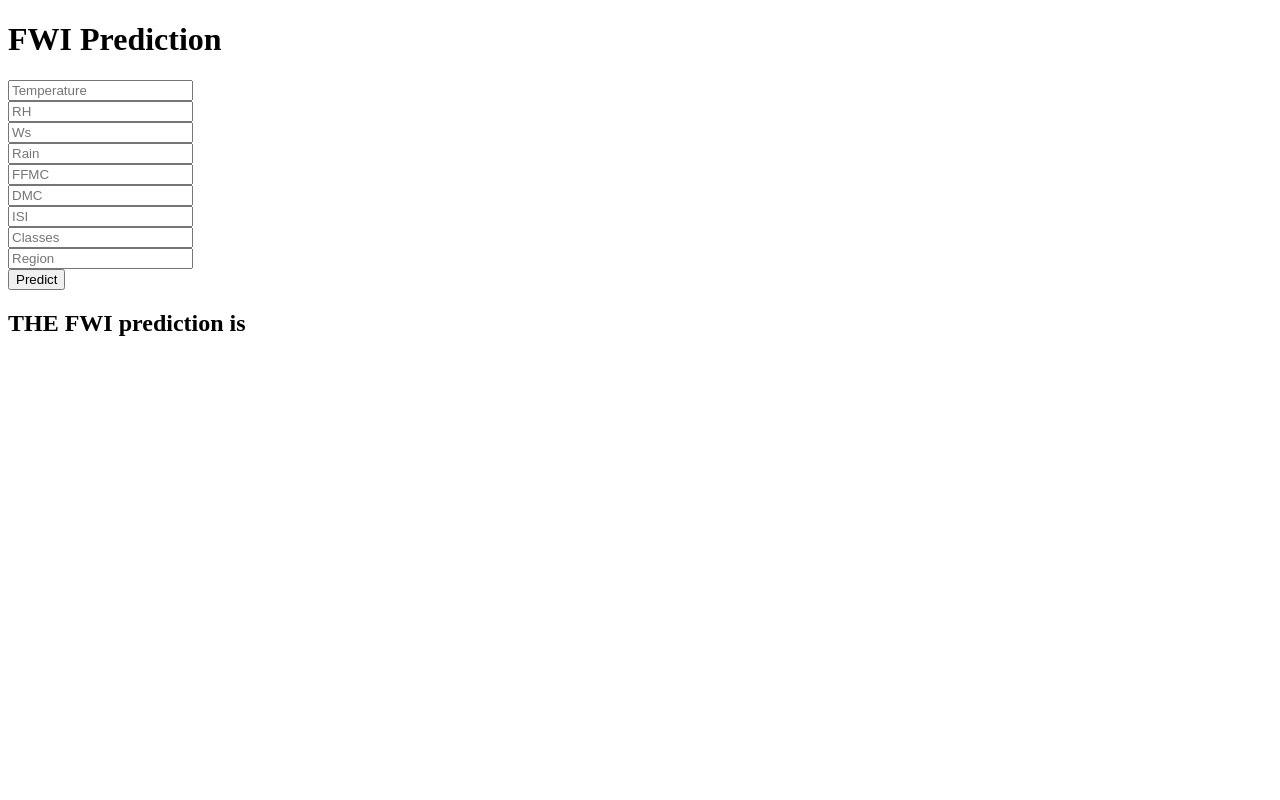
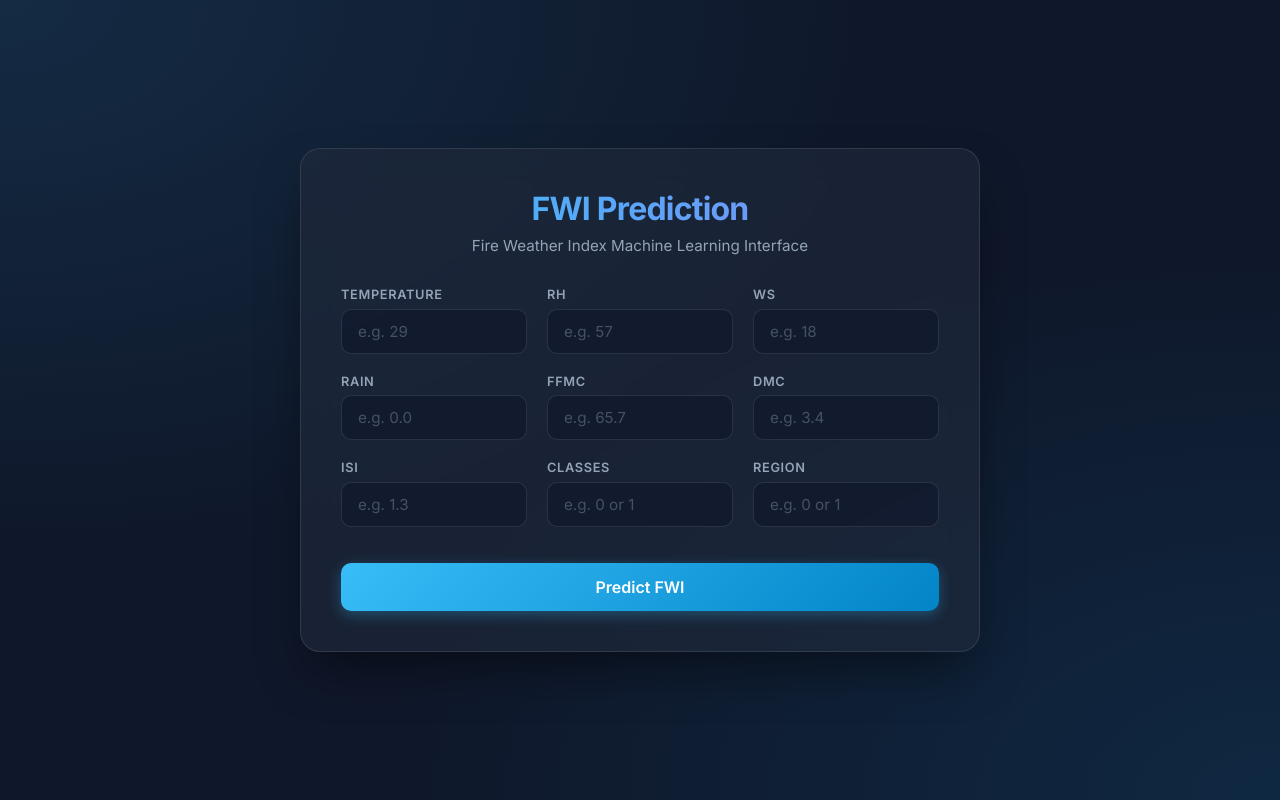
Before and after one commit to HARRY1104/HarishML, a Flask app: page /predict in a window 1280 px wide. Run offline with Flask 3, Linux system fonts and the light colour scheme; parts of the project's set-up code (start-up, migrations or seed data) failed here and were passed over.

Commit message:
Refactor home.html to enhance layout and styling for FWI Prediction System

```diff
--- a/templates/home.html
+++ b/templates/home.html
@@ -1,26 +1,223 @@
 <!DOCTYPE html>
 <html lang="en">
-    <body>
-        <div class = 'login'>
+<head>
+    <meta charset="UTF-8">
+    <meta name="viewport" content="width=device-width, initial-scale=1.0">
+    <title>FWI Prediction System</title>
+    <link href="https://fonts.googleapis.com/css2?family=Inter:wght@300;400;500;600;700&display=swap" rel="stylesheet">
+    <style>
+        :root {
+            --bg-color: #0f172a;
+            --card-bg: rgba(30, 41, 59, 0.7);
+            --accent-color: #38bdf8;
+            --accent-hover: #0284c7;
+            --text-main: #f8fafc;
+            --text-muted: #94a3b8;
+            --border-color: rgba(255, 255, 255, 0.1);
+            --input-bg: rgba(15, 23, 42, 0.6);
+        }
+
+        * {
+            box-sizing: border-box;
+            margin: 0;
+            padding: 0;
+            font-family: 'Inter', sans-serif;
+        }
+
+        body {
+            background-color: var(--bg-color);
+            background-image:
+                radial-gradient(at 0% 0%, rgba(56, 189, 248, 0.12) 0px, transparent 50%),
+                radial-gradient(at 100% 100%, rgba(14, 165, 233, 0.12) 0px, transparent 50%);
+            color: var(--text-main);
+            min-height: 100vh;
+            display: flex;
+            align-items: center;
+            justify-content: center;
+            padding: 2rem 1rem;
+        }
+
+        .container {
+            width: 100%;
+            max-width: 680px;
+            background: var(--card-bg);
+            backdrop-filter: blur(16px);
+            -webkit-backdrop-filter: blur(16px);
+            border: 1px solid var(--border-color);
+            border-radius: 20px;
+            padding: 2.5rem;
+            box-shadow: 0 25px 50px -12px rgba(0, 0, 0, 0.5);
+        }
+
+        .header {
+            text-align: center;
+            margin-bottom: 2rem;
+        }
+
+        .header h1 {
+            font-size: 2rem;
+            font-weight: 700;
+            letter-spacing: -0.025em;
+            background: linear-gradient(to right, #38bdf8, #818cf8);
+            background-clip: text;
+            -webkit-background-clip: text;
+            -webkit-text-fill-color: transparent;
+            margin-bottom: 0.5rem;
+        }
+
+        .header p {
+            color: var(--text-muted);
+            font-size: 0.95rem;
+        }
+
+        .form-grid {
+            display: grid;
+            grid-template-columns: repeat(auto-fit, minmax(180px, 1fr));
+            gap: 1.25rem;
+        }
+
+        .input-group {
+            display: flex;
+            flex-direction: column;
+            gap: 0.4rem;
+        }
+
+        .input-group label {
+            font-size: 0.8rem;
+            font-weight: 600;
+            color: var(--text-muted);
+            text-transform: uppercase;
+            letter-spacing: 0.05em;
+        }
+
+        .input-group input {
+            background: var(--input-bg);
+            border: 1px solid var(--border-color);
+            border-radius: 10px;
+            padding: 0.75rem 1rem;
+            color: var(--text-main);
+            font-size: 0.95rem;
+            outline: none;
+            transition: all 0.2s ease;
+        }
+
+        .input-group input:focus {
+            border-color: var(--accent-color);
+            box-shadow: 0 0 0 3px rgba(56, 189, 248, 0.15);
+        }
+
+        .input-group input::placeholder {
+            color: rgba(148, 163, 184, 0.4);
+        }
+
+        .btn-submit {
+            grid-column: 1 / -1;
+            margin-top: 1rem;
+            background: linear-gradient(135deg, var(--accent-color), var(--accent-hover));
+            color: #fff;
+            font-weight: 600;
+            font-size: 1rem;
+            padding: 0.875rem;
+            border: none;
+            border-radius: 10px;
+            cursor: pointer;
+            transition: transform 0.1s ease, box-shadow 0.2s ease;
+            box-shadow: 0 4px 14px rgba(56, 189, 248, 0.3);
+        }
+
+        .btn-submit:hover {
+            transform: translateY(-1px);
+            box-shadow: 0 6px 20px rgba(56, 189, 248, 0.4);
+        }
+
+        .btn-submit:active {
+            transform: translateY(0);
+        }
+
+        .result-card {
+            margin-top: 2rem;
+            padding: 1.25rem;
+            border-radius: 12px;
+            background: rgba(56, 189, 248, 0.08);
+            border: 1px solid rgba(56, 189, 248, 0.2);
+            text-align: center;
+        }
+
+        .result-card h2 {
+            font-size: 1.1rem;
+            font-weight: 600;
+            color: var(--accent-color);
+        }
+
+        .result-card span {
+            font-weight: 700;
+            color: #fff;
+        }
+    </style>
+</head>
+<body>
+
+    <div class="container">
+        <div class="header">
             <h1>FWI Prediction</h1>
+            <p>Fire Weather Index Machine Learning Interface</p>
+        </div>
 
-<!-- Main Input For Receiving Query to our ML -->
-    <form action="{{ url_for('predict')}}" method="post">
-        <input type="text" name="Temperature" placeholder="Temperature" required="required" /><br>
-        <input type="text" name="RH" placeholder="RH" required="required" /><br>
-        <input type="text" name="Ws" placeholder="Ws" required="required" /><br>
-        <input type="text" name="Rain" placeholder="Rain" required="required" /><br>
-        <input type="text" name="FFMC" placeholder="FFMC" required="required" /><br>
-        <input type="text" name="DMC" placeholder="DMC" required="required" /><br>
-        <input type="text" name="ISI" placeholder="ISI" required="required" /><br>
-        <input type="text" name="Classes" placeholder="Classes" required="required" /><br>
-        <input type="text" name="Region" placeholder="Region" required="required" /><br>
+        <form action="{{ url_for('predict') }}" method="post" class="form-grid">
+            <div class="input-group">
+                <label for="Temperature">Temperature</label>
+                <input type="text" id="Temperature" name="Temperature" placeholder="e.g. 29" required />
+            </div>
 
-        <button type="submit" class="btn btn-primary btn-block btn-large">Predict</button>
-    </form>
+            <div class="input-group">
+                <label for="RH">RH</label>
+                <input type="text" id="RH" name="RH" placeholder="e.g. 57" required />
+            </div>
 
-    <h2>
-        THE FWI prediction is {{result}}
-    </h2>
+            <div class="input-group">
+                <label for="Ws">Ws</label>
+                <input type="text" id="Ws" name="Ws" placeholder="e.g. 18" required />
             </div>
-    </body>
+
+            <div class="input-group">
+                <label for="Rain">Rain</label>
+                <input type="text" id="Rain" name="Rain" placeholder="e.g. 0.0" required />
+            </div>
+
+            <div class="input-group">
+                <label for="FFMC">FFMC</label>
+                <input type="text" id="FFMC" name="FFMC" placeholder="e.g. 65.7" required />
+            </div>
+
+            <div class="input-group">
+                <label for="DMC">DMC</label>
+                <input type="text" id="DMC" name="DMC" placeholder="e.g. 3.4" required />
+            </div>
+
+            <div class="input-group">
+                <label for="ISI">ISI</label>
+                <input type="text" id="ISI" name="ISI" placeholder="e.g. 1.3" required />
+            </div>
+
+            <div class="input-group">
+                <label for="Classes">Classes</label>
+                <input type="text" id="Classes" name="Classes" placeholder="e.g. 0 or 1" required />
+            </div>
+
+            <div class="input-group">
+                <label for="Region">Region</label>
+                <input type="text" id="Region" name="Region" placeholder="e.g. 0 or 1" required />
+            </div>
+
+            <button type="submit" class="btn-submit">Predict FWI</button>
+        </form>
+
+        {% if result is defined and result != null %}
+        <div class="result-card">
+            <h2>THE FWI PREDICTION IS: <span>{{ result }}</span></h2>
+        </div>
+        {% endif %}
+    </div>
+
+</body>
+</html>
```
